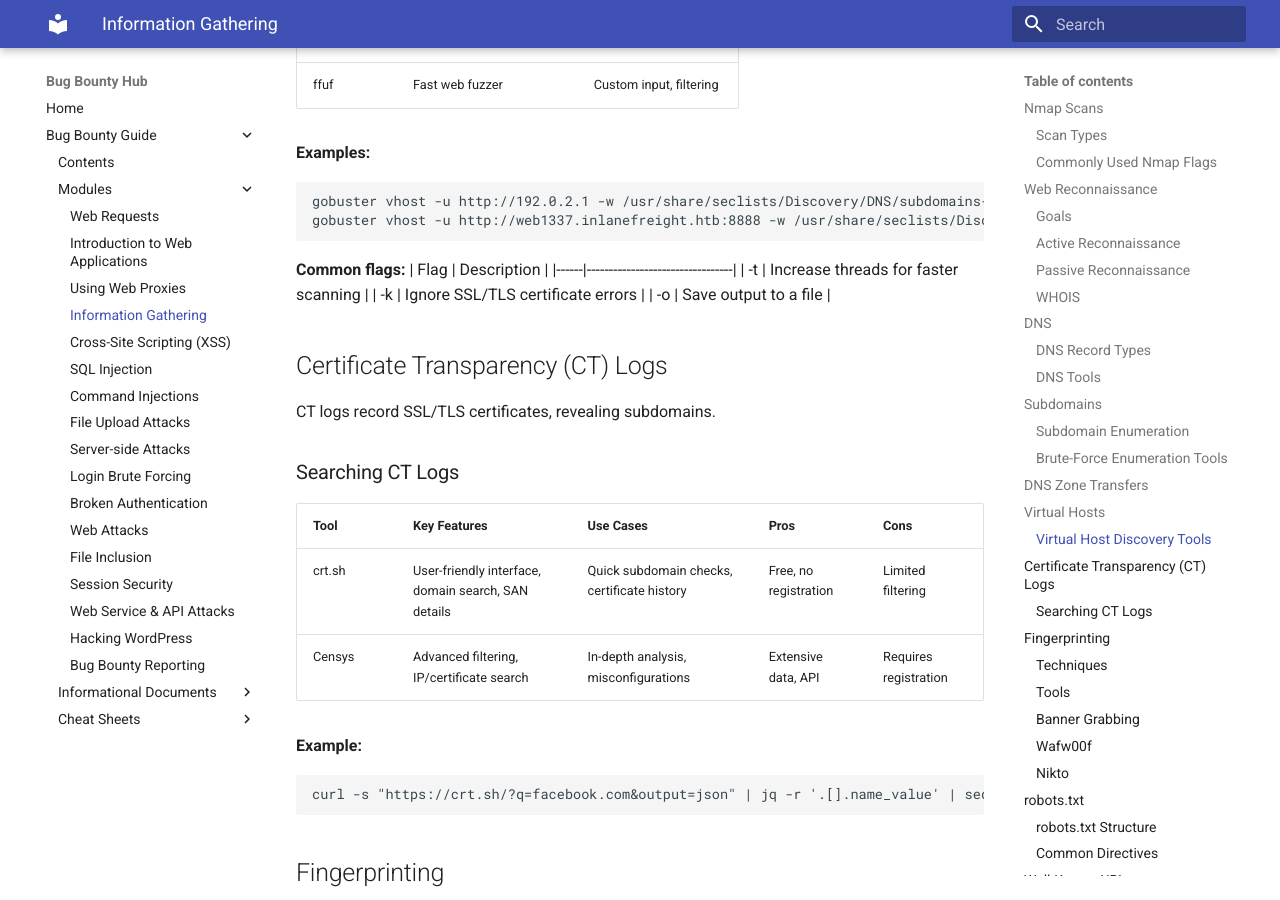
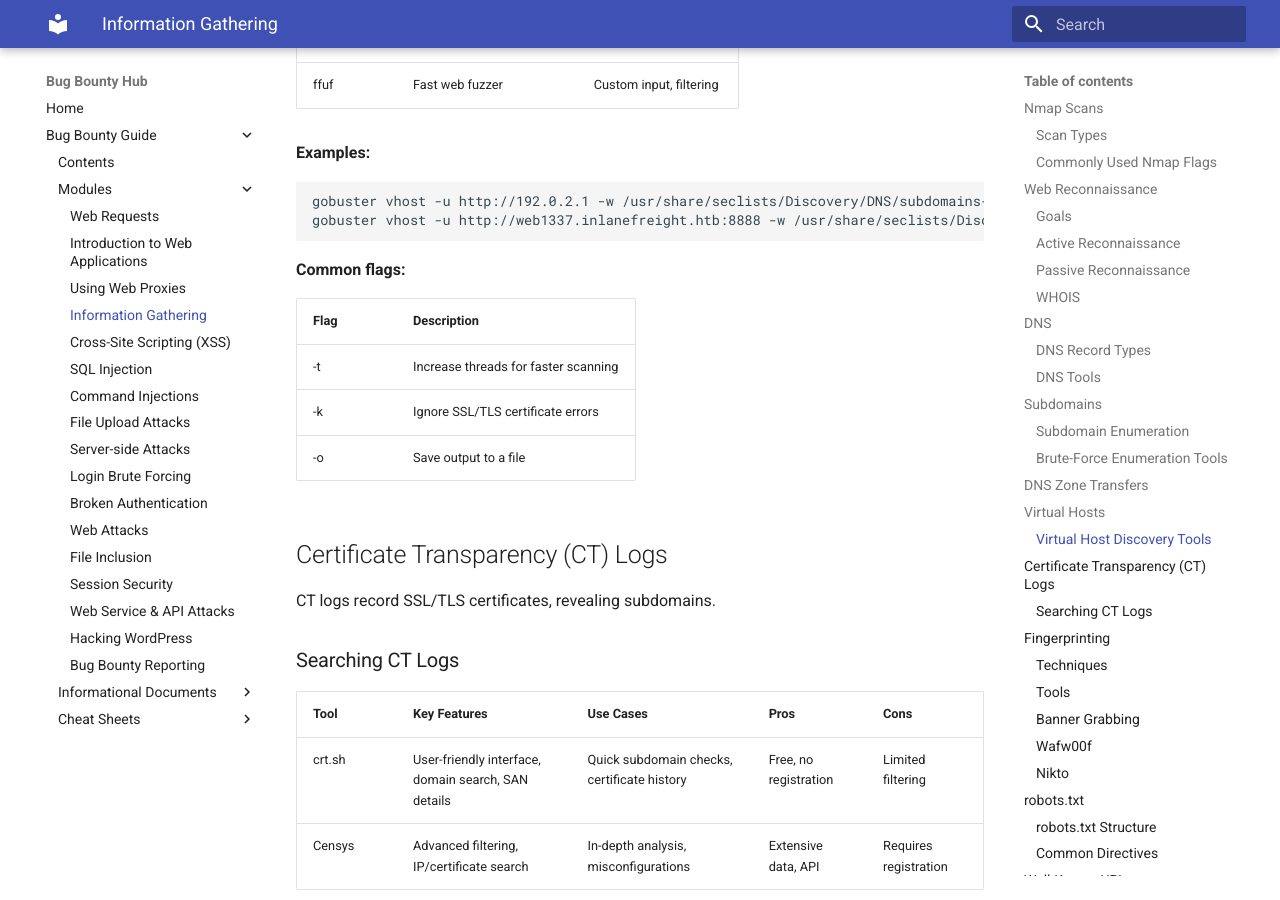
Before and after one commit to variable190/BugBounty, an MkDocs documentation site: the page built from docs/bug-bounty-guide/information-gathering-guide.md, in a window 1280 px wide and 900 px high, scrolled down 5991 px. Built offline with MkDocs 1.6.1 and Material for MkDocs 9.7.7, drawn with Linux system fonts in a browser that asks for light colours; some of the changed lines change nothing that is shown; some of the changed text lies outside the part shown.

Commit message:
fix format errors in info gathering module

````diff
--- a/docs/bug-bounty-guide/information-gathering-guide.md
+++ b/docs/bug-bounty-guide/information-gathering-guide.md
@@ -169,6 +169,7 @@ gobuster vhost -u http://web1337.inlanefreight.htb:8888 -w /usr/share/seclists/D
 ```
 
 **Common flags:**
+
 | Flag | Description                     |
 |------|---------------------------------|
 | -t   | Increase threads for faster scanning |
@@ -217,6 +218,10 @@ curl -s "https://crt.sh/?q=facebook.com&output=json" | jq -r '.[].name_value' |
 ```bash
 curl -I inlanefreight.com
 ```
+**Find CMS info:**
+```bash
+curl -s http://app.inlanefreight.local/index.php | grep '<meta name="generator"'
+```
 
 ### Wafw00f
 
@@ -260,6 +265,7 @@ The robots.txt file is a plain text file in the website's root, using records se
 The .well-known standard (RFC 8615) centralizes website metadata in /.well-known/.
 
 ### Examples
+
 | URI Suffix         | Description                            | Status     | Reference                                   |
 |--------------------|----------------------------------------|------------|---------------------------------------------|
 | security.txt       | Contact info for vulnerability reports | Permanent  | RFC 9116                                    |
````
